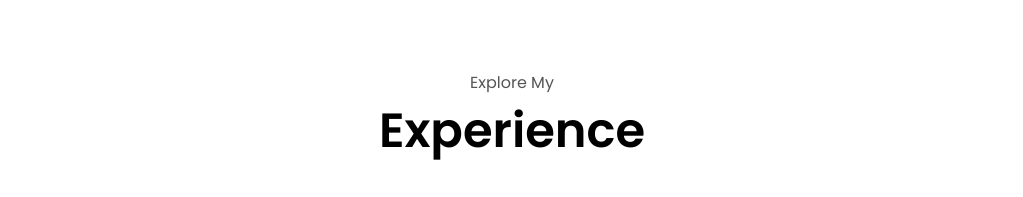
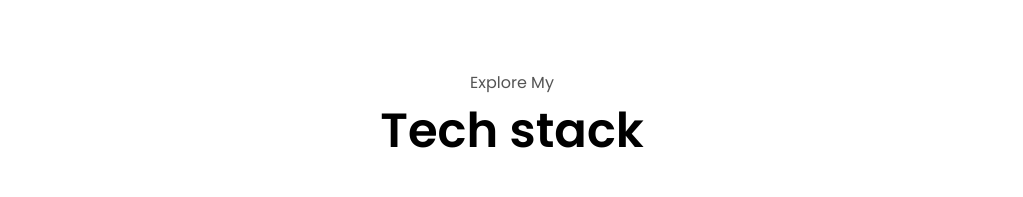
Before and after one commit to alenstein/portfolio-website, a plain HTML site: page index.html in a window 1280 px wide. Shown: the part 1626-1823 px from the top of the page, without its empty margins (128-1151 px from the left). Drawn offline with Linux system fonts and the light colour scheme.

Commit message:
updated tech stack

```diff
--- a/index.html
+++ b/index.html
@@ -134,7 +134,7 @@
     </section>
     <section id="experience">
       <p class="section__text__p1">Explore My</p>
-      <h1 class="title">Experience</h1>
+      <h1 class="title">Tech stack</h1>
       <div class="experience-details-container">
         <div class="about-containers">
           <div class="details-container">
```
